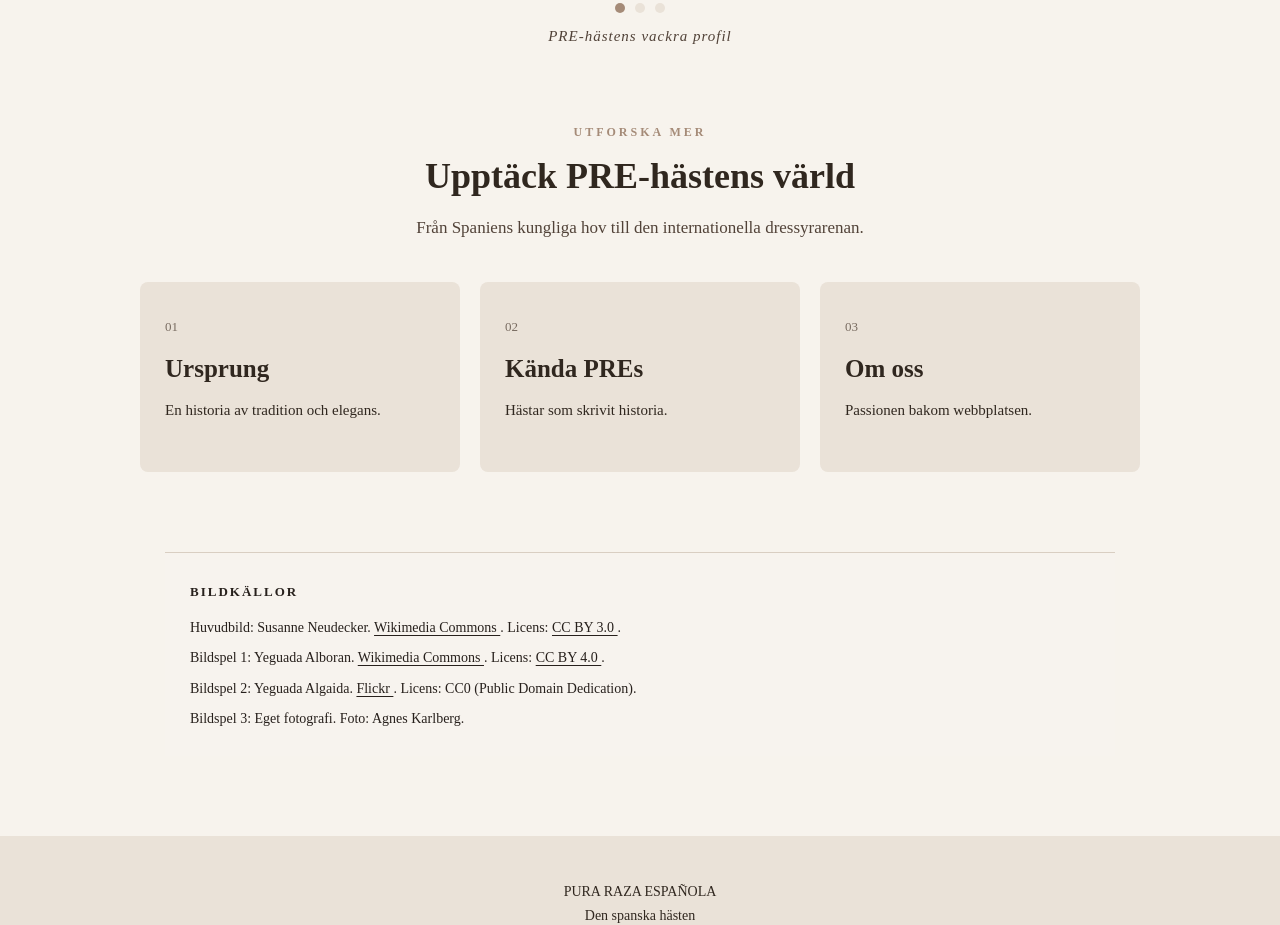
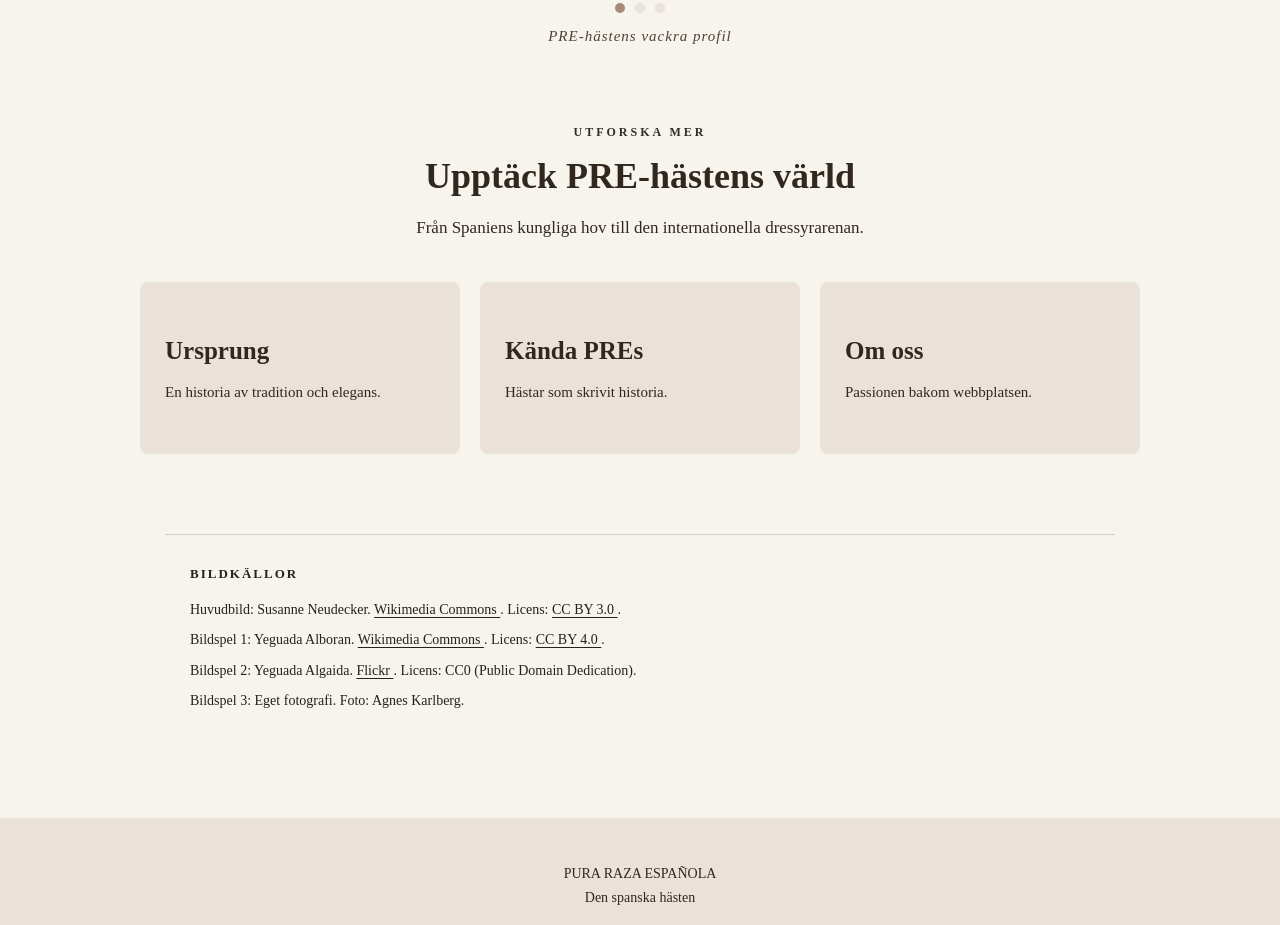
Before and after one commit to agneskarlberg/prewebsite, a plain HTML site: page index.html in a window 1280 px wide. Shown: the part 1357-2282 px from the top of the page. Drawn offline with Linux system fonts and the light colour scheme.

Commit message:
Add files via upload

```diff
--- a/index.html
+++ b/index.html
@@ -76,19 +76,16 @@
 
     <div class="upptack-grid">
         <a href="ursprung.html" class="upptack-kort">
-            <span>01</span>
             <h3>Ursprung</h3>
             <p>En historia av tradition och elegans.</p>
         </a>
 
         <a href="kanda.html" class="upptack-kort">
-            <span>02</span>
             <h3>Kända PREs</h3>
             <p>Hästar som skrivit historia.</p>
         </a>
 
         <a href="omoss.html" class="upptack-kort">
-            <span>03</span>
             <h3>Om oss</h3>
             <p>Passionen bakom webbplatsen.</p>
         </a>
--- a/style.css
+++ b/style.css
@@ -469,7 +469,7 @@ figcaption a {
 .upptack-etikett {
     font-size: 12px;
     letter-spacing: 3px;
-    color: #A58B78;
+    color: #332d29;
     font-weight: bold;
 }
 
@@ -481,7 +481,7 @@ figcaption a {
 
 .upptack-intro {
     font-size: 17px;
-    color: #514238;
+    color: #30271F;
     margin-bottom: 40px;
     line-height: 1.7;
 }
@@ -505,7 +505,7 @@ figcaption a {
 
 .upptack-kort span {
     font-size: 13px;
-    color: #786B60;
+    color: #332d29;
 }
 
 .upptack-kort h3 {
@@ -524,7 +524,7 @@ figcaption a {
 }
 
 .upptack-kort:focus-visible {
-    outline: 3px solid #A58B78;
+    outline: 3px solid #332d29;
     outline-offset: 4px;
 }
 
```
